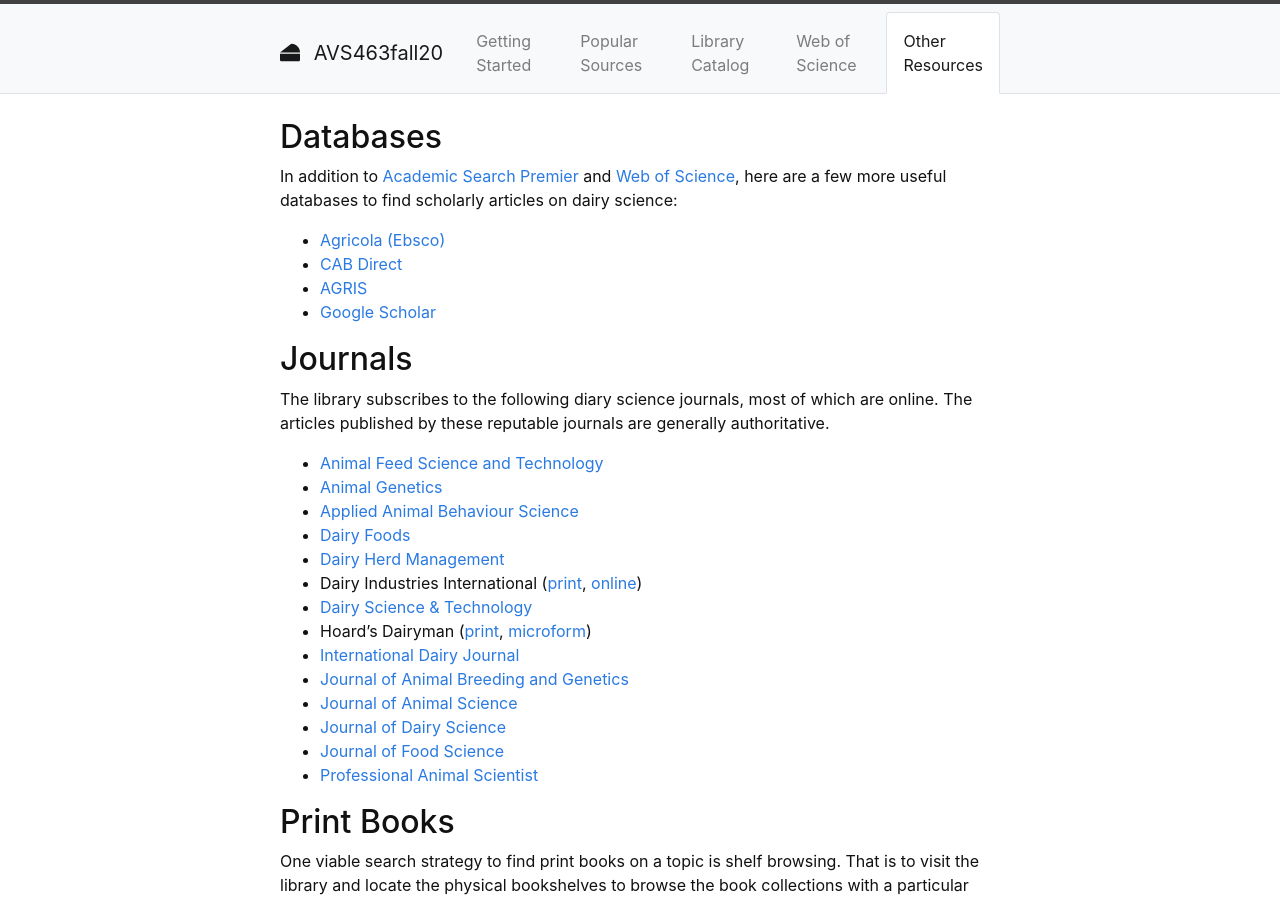
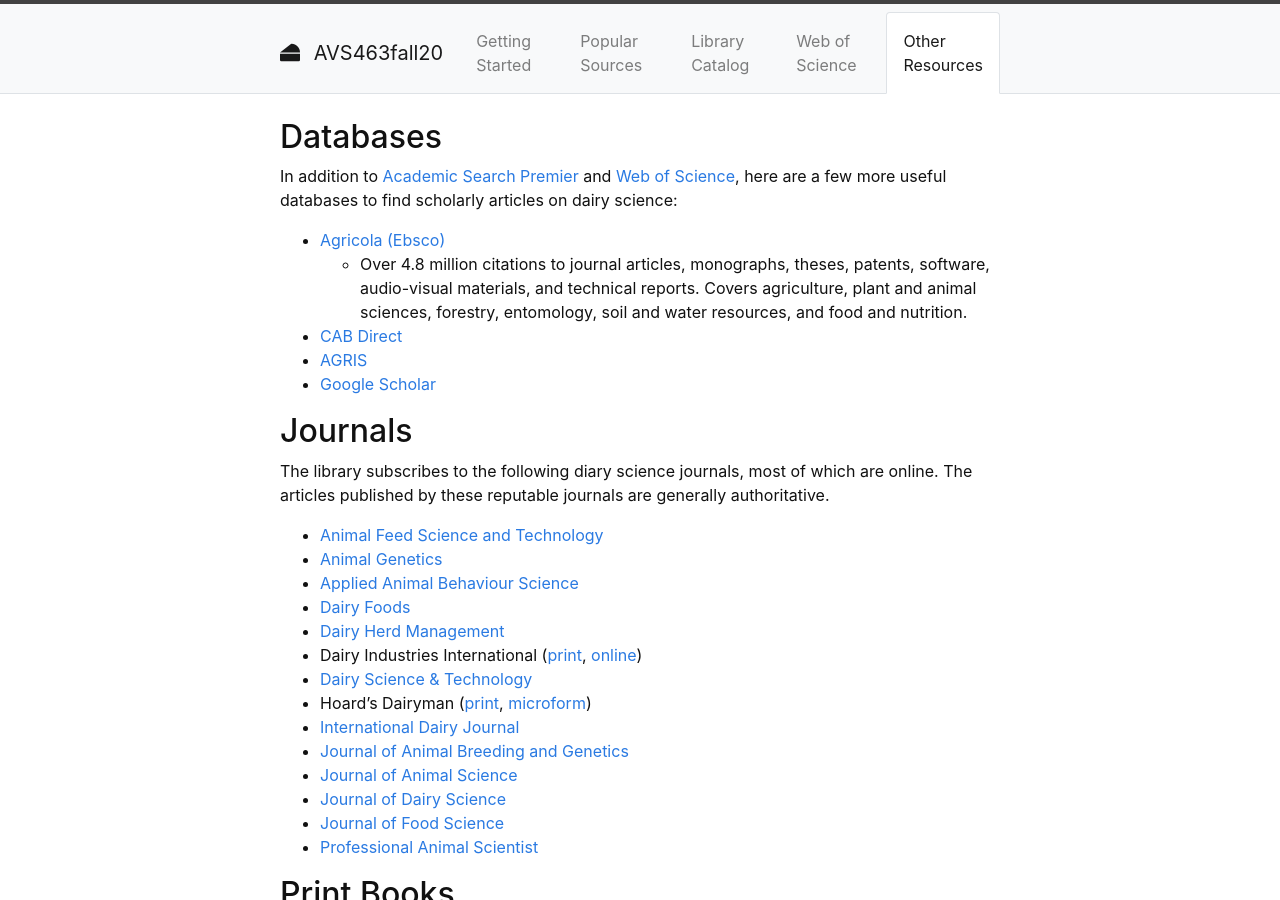
Before and after one commit to hanwendong1/AVS463-f20, a Jekyll site: the page built from content/5-Other-Resources.md, in a window 1280 px wide and 900 px high. Built offline with Jekyll 4.4.1, drawn with Linux system fonts in a browser that asks for light colours.

Commit message:
Update 5-Other-Resources.md

```diff
--- a/content/5-Other-Resources.md
+++ b/content/5-Other-Resources.md
@@ -6,6 +6,7 @@ nav: true
 ## Databases
 In addition to [Academic Search Premier](https://uidaho.idm.oclc.org/login?url=http://search.ebscohost.com/login.asp?profile=ehost&defaultdb=aph&defaultdb=f5h&defaultdb=ufh) and [Web of Science](https://uidaho.idm.oclc.org/login?url=http://webofknowledge.com/UA), here are a few more useful databases to find scholarly articles on dairy science:
 - [Agricola (Ebsco)](https://uidaho.idm.oclc.org/login?url=http://search.ebscohost.com/login.asp?profile=ehost&defaultdb=agr)
+  - Over 4.8 million citations to journal articles, monographs, theses, patents, software, audio-visual materials, and technical reports. Covers agriculture, plant and animal sciences, forestry, entomology, soil and water resources, and food and nutrition.
 - [CAB Direct](https://uidaho.idm.oclc.org/login?url=https://www.cabdirect.org/)
 - [AGRIS](http://agris.fao.org/agris-search/index.do)
 - [Google Scholar](https://uidaho.idm.oclc.org/login?url=https://scholar.google.com/)
```
